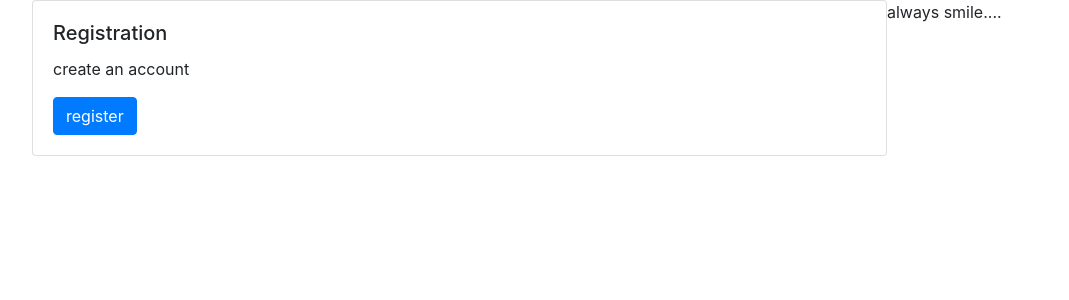
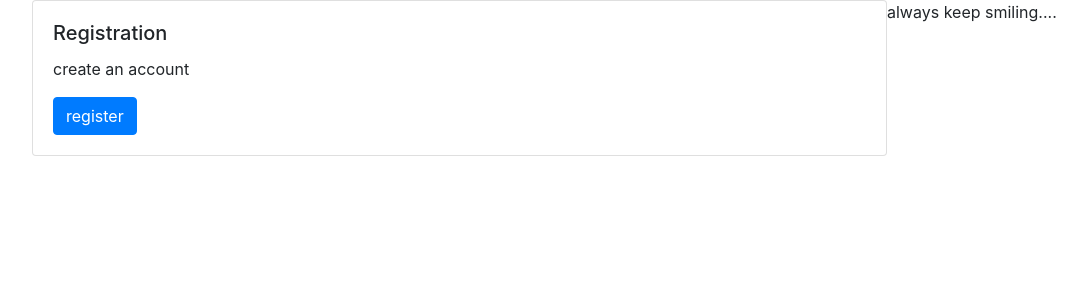
Before and after one commit to manthri-baskar/btech-project, a Django app: page / in a window 1280 px wide. Shown: the part 63-363 px from the top of the page, without its empty margins (38-1107 px from the left). Run offline with Django 3.2, Linux system fonts and the light colour scheme; some libraries are stand-ins or nearby versions.

Commit message:
thrid commit

```diff
--- a/templates/home.html
+++ b/templates/home.html
@@ -9,5 +9,5 @@
       <a href="accounts/signup" class="btn btn-primary">register</a>
     </div>
 </div>
-<p>always smile....</p>
+<p>always keep smiling....</p>
 {% endblock %}
```
